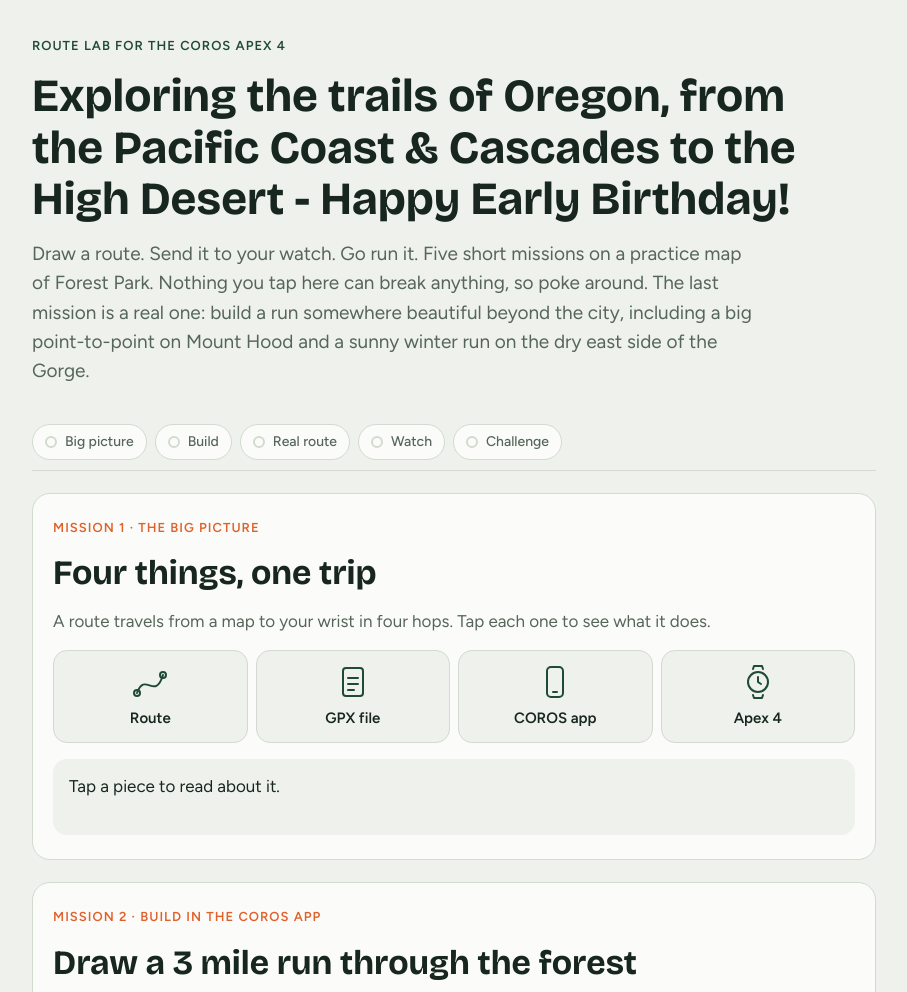
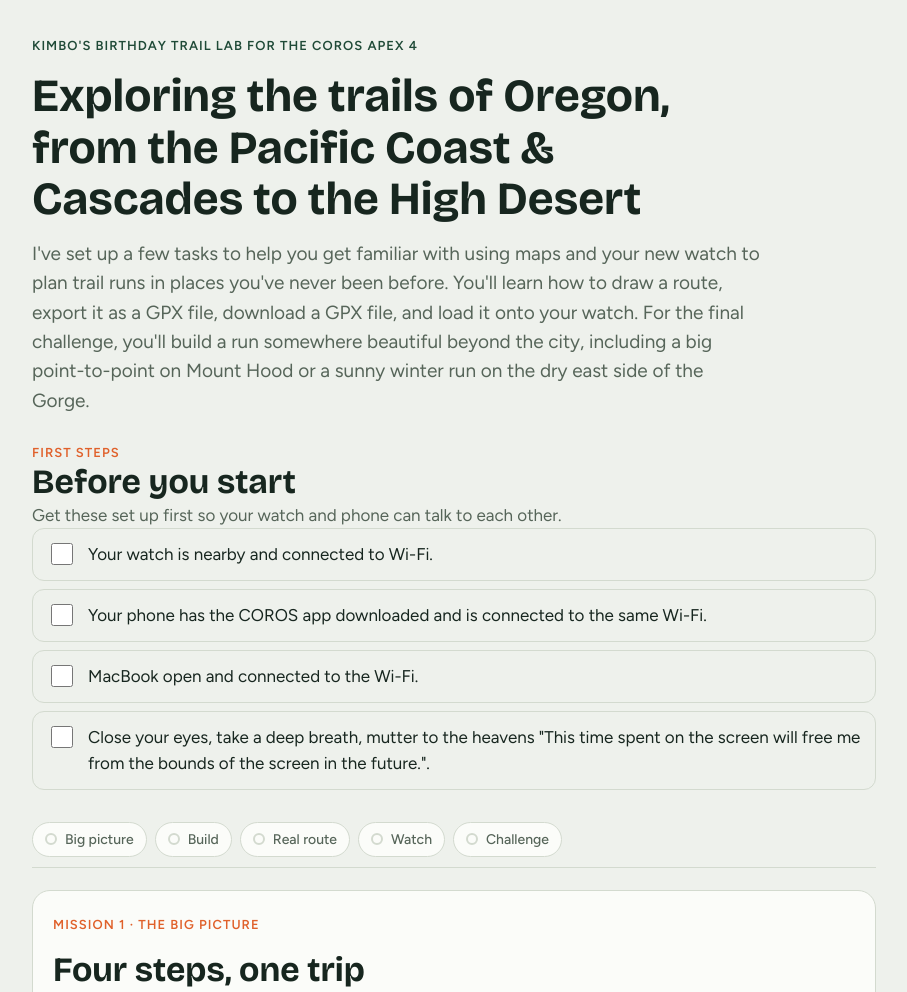
Before and after one commit to maxfieldeland64/kimbos-map-lab, a plain HTML site: page index.html in a window 1280 px wide. Shown: the top 992 px of the page, without its empty margins (186-1093 px from the left). Drawn offline with nearby package versions, Linux system fonts and the light colour scheme.

Commit message:
add more instructions

```diff
--- a/index.html
+++ b/index.html
@@ -3,7 +3,7 @@
 <head>
 <meta charset="utf-8">
 <meta name="viewport" content="width=device-width, initial-scale=1">
-<title>Exploring the trails of Oregon, from the Pacific Coast &amp; Cascades to the High Desert - Happy Early Birthday!</title>
+<title>Kimbo's Birthday Trail Lab</title>
 <link rel="preconnect" href="https://fonts.googleapis.com">
 <link href="https://fonts.googleapis.com/css2?family=Bricolage+Grotesque:opsz,wght@12..96,500;12..96,700&family=Figtree:wght@400;500;600&display=swap" rel="stylesheet">
 <style>
@@ -162,17 +162,30 @@ footer a { color: var(--fir); }
 <body>
 <div class="wrap">
   <header class="hero">
-    <div class="kicker">Route Lab for the COROS Apex 4</div>
-    <h1>Exploring the trails of Oregon, from the Pacific Coast &amp; Cascades to the High Desert - Happy Early Birthday!</h1>
-    <p class="lede">Draw a route. Send it to your watch. Go run it. Five short missions on a practice map of Forest Park. Nothing you tap here can break anything, so poke around. The last mission is a real one: build a run somewhere beautiful beyond the city, including a big point-to-point on Mount Hood and a sunny winter run on the dry east side of the Gorge.</p>
+    <div class="kicker">Kimbo's Birthday Trail Lab for the COROS Apex 4</div>
+    <h1>Exploring the trails of Oregon, from the Pacific Coast &amp; Cascades to the High Desert</h1>
+    <p class="lede">I've set up a few tasks to help you get familiar with using maps and your new watch to plan trail runs in places you've never been before. You'll learn how to draw a route, export it as a GPX file, download a GPX file, and load it onto your watch. For the final challenge, you'll build a run somewhere beautiful beyond the city, including a big point-to-point on Mount Hood or a sunny winter run on the dry east side of the Gorge.</p>
   </header>
+
+  <div class="card" id="first-steps">
+    <div class="mission">First steps</div>
+    <h2>Before you start</h2>
+    <p class="sub">Get these set up first so your watch and phone can talk to each other.</p>
+    <div class="checks">
+      <label><input type="checkbox"> <span>Your watch is nearby and connected to Wi-Fi.</span></label>
+      <label><input type="checkbox"> <span>Your phone has the COROS app downloaded and is connected to the same Wi-Fi.</span></label>
+      <label><input type="checkbox"> <span>MacBook open and connected to the Wi-Fi.</span></label>
+      <label><input type="checkbox"> <span>Close your eyes, take a deep breath, mutter to the heavens "This time spent on the screen will free me from the bounds of the screen in the future.".</span></label>
+
+    </div>
+  </div>
 
   <nav class="progress" id="progress" aria-label="Progress"></nav>
 
   <!-- MISSION 1 -->
   <section class="card" id="m-basics">
     <div class="mission">Mission 1 · The big picture</div>
-    <h2>Four things, one trip</h2>
+    <h2>Four steps, one trip</h2>
     <p class="sub">A route travels from a map to your wrist in four hops. Tap each one to see what it does.</p>
     <span class="badge">Done</span>
     <div class="chain" id="chain"></div>
@@ -189,8 +202,8 @@ footer a { color: var(--fir); }
       <div class="phone"><div class="screen" id="screen"></div></div>
       <div class="sidecol">
         <div class="coach" aria-live="polite"><div class="stepno" id="stepno"></div><h3 id="coachTitle"></h3><p id="coachText"></p></div>
-        <div class="goal" id="goal"><span class="dot"></span><span>Goal: a route of at least 3 miles that you send to your watch.</span></div>
-        <p class="note">Try turning on "Snap" so your points jump onto the nearest trail. Real route builders do the same, which keeps you off cliffs and out of blackberries.</p>
+        <div class="goal" id="goal"><span class="dot"></span><span>Goal: a route of at least 3 miles that you send to your watch. In the Coros app navigate to the Explore Tab and Create a route, and send to your watch.</span></div>
+        <p class="note">Try turning on "Snap" so your points jump onto the nearest trail. Real route builders do the same, which keeps you off cliffs and out of blackberries - most of the time.</p>
       </div>
     </div>
   </section>
@@ -535,7 +548,12 @@ footer a { color: var(--fir); }
     "Screenshot the route and send it to the family chat."
   ];
   function dest() { return DESTS.filter(function (x) { return x[0] === prog.dest; })[0]; }
-  function itemsFor(d) { return d[5] || CH_ITEMS; }
+  var TRANSFER_ITEMS = [
+    "Draw the route on the mapping tool of your choice and download it to your MacBook as a GPX file.",
+    "AirDrop the GPX file from your MacBook to your phone.",
+    "Open the file in the COROS app and sync it to your watch."
+  ];
+  function itemsFor(d) { return TRANSFER_ITEMS.concat(d[5] || CH_ITEMS); }
   function renderDests() {
     $("dests").innerHTML = DESTS.map(function (d) {
       return '<button type="button" class="dest" data-id="' + d[0] + '" aria-pressed="' + (prog.dest === d[0]) + '"><span class="tag">' + (d[5] ? d[6] + " · " : "") + d[2] + " · " + d[3] + "</span><h3>" + d[1] + "</h3><p>" + d[4].split(". ")[0] + ".</p></button>";
```
